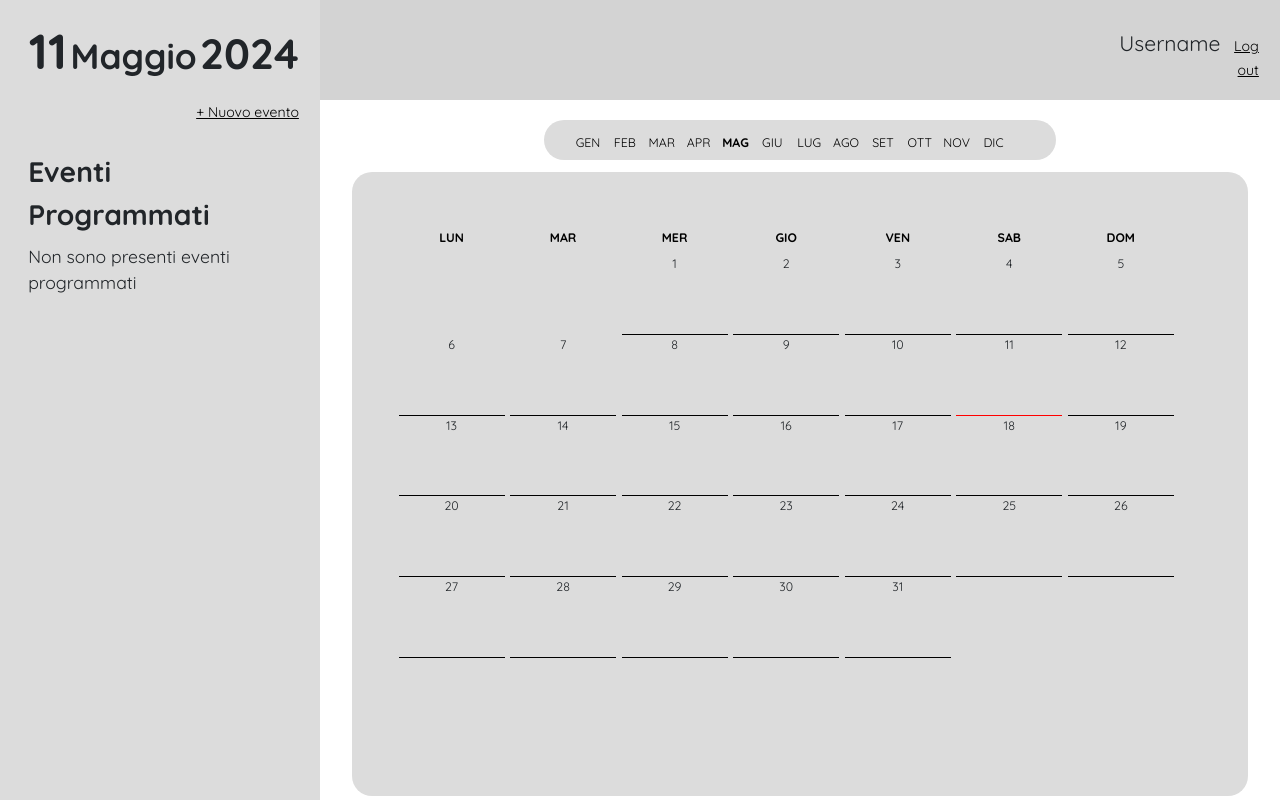
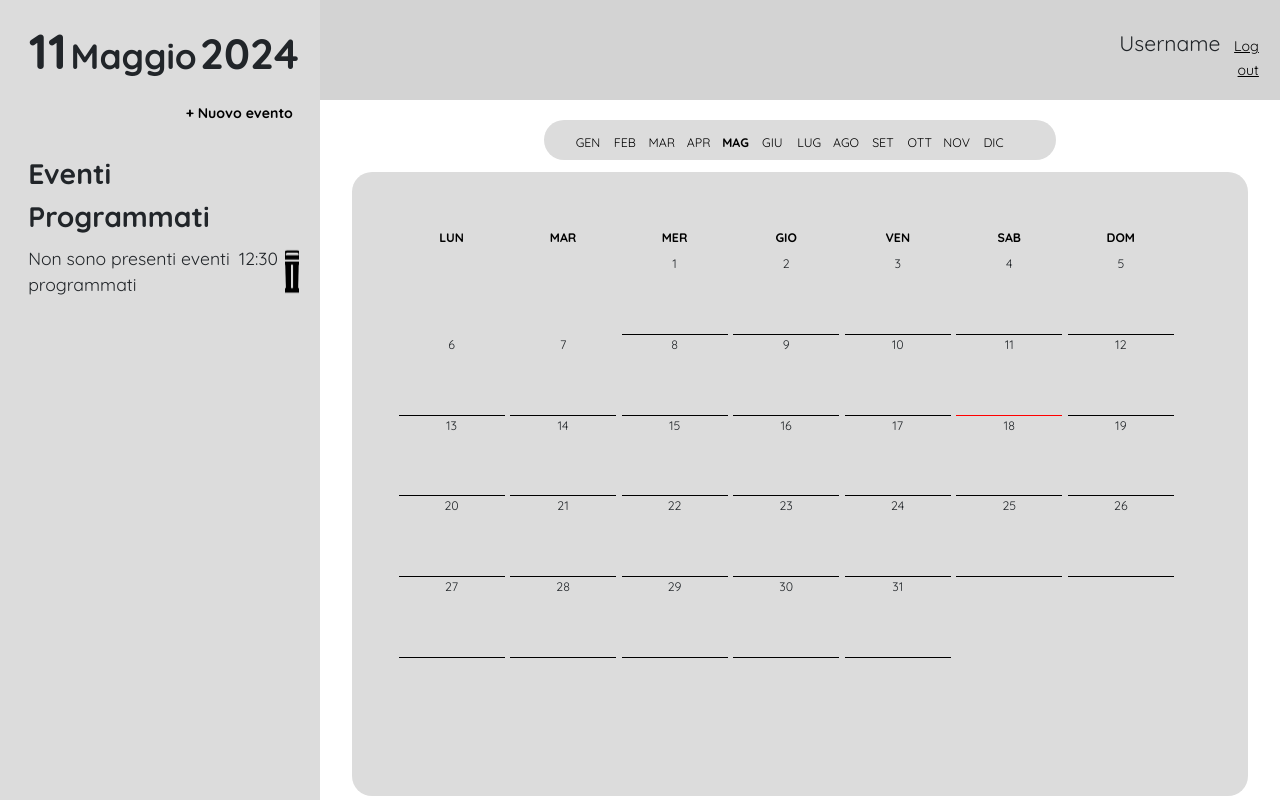
Before and after one commit to N1ckke/Project_Calendar, a PHP site: page /pages/home.html in a window 1280 px wide. Run offline with PHP 8.4, Linux system fonts and the light colour scheme.

Commit message:
aggiunstamenti
aggiunstamenti e implementazione di alcune cose mancanti come il tasto per eliminare una note e la dimenticanza di importare un'immagine utilizzata

```diff
--- a/progetto/pages/home.html
+++ b/progetto/pages/home.html
@@ -19,13 +19,15 @@
                     <span id="selected-year" class="selected-year"></span>
                 </div>
                     <!-- Bottone che reindirizza ad una pagiona per aggiungere un altro evento nel giorno selezionato -->
-                <a class="new-event-btn" href="#">
+                <button class="new-event-btn" href="#">
                     + Nuovo evento
-                </a>
+                </button>
                 <div class="event-list-bar">
                     <div class="scheduled-event">Eventi Programmati</div>
                     <div class="event-list">
-                    <span class="event">Non sono presenti eventi programmati</span> <br>
+                    <div class="event-text">Non sono presenti eventi programmati</div>
+                    <div class="event-clock"> 12:30</div>
+                    <button class="event-icon"></button>
                     </div>
                 </div>
             </div>
--- a/progetto/style/home.css
+++ b/progetto/style/home.css
@@ -53,15 +53,31 @@ aside{
 .event-list{
     position: inherit;
     display: grid;
-    grid-template-columns: 80% 20%;
+    grid-template-columns: 75% 20% 5%;
     grid-template-rows: auto;
 }
-.event{
+.event-text{
     text-align: start;
     font-size: 1.25rem;
 }
+.event-clock{
+    text-align: center;
+    font-size: 1.25rem;
+}
+.event-icon{
+    width: 100%;
+    height: 100%;
+    background: url("../images/trashbin_icon.png");
+    background-size: cover;
+    background-repeat: no-repeat;
+    background-position: center center;
+    border: none;
+}
 .new-event-btn{
+    border: none;
+    background: none;
     font-size: 1rem;
+    font-weight: bold;
     color: black;
 }
 .scheduled-event{
```
Also changed, not shown: progetto/images/event_btn.png (added), progetto/images/trashbin_icon.png (added).
